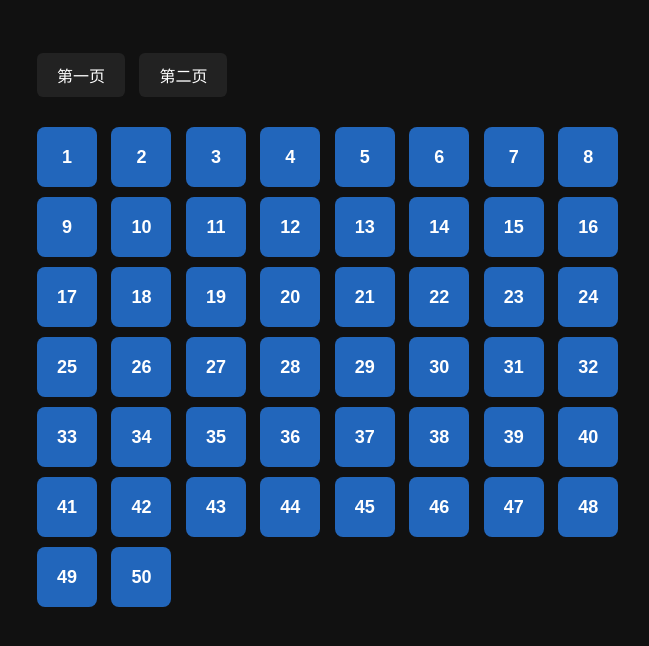
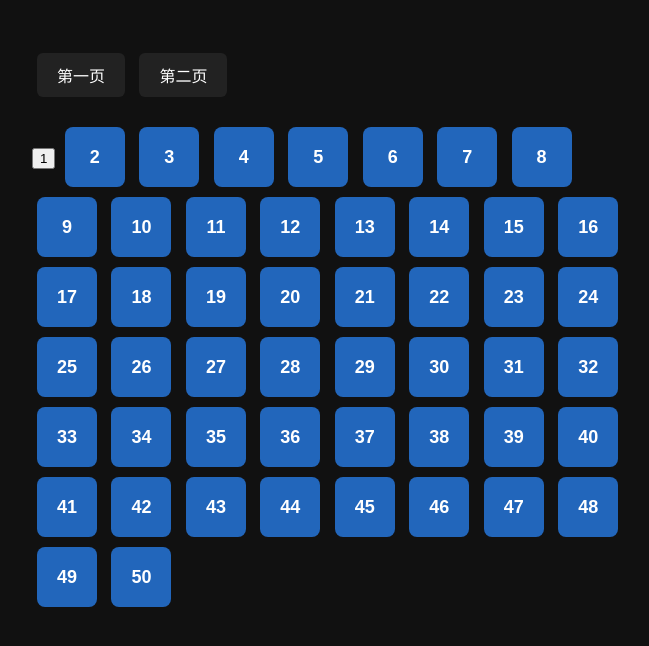
Before and after one commit to Ghhyu-WQ/fengyeshi, a plain HTML site: page ljt_m4.html in a window 1280 px wide. Shown: the whole page, without its empty margins (308-957 px from the left). Drawn offline with Linux system fonts and the light colour scheme.

Commit message:
Modify button class and remove completion instruction
Updated button class for page navigation and removed instruction for completing buttons.

```diff
--- a/code_20260302.html
+++ b/ljt_m4.html
@@ -35,7 +35,7 @@
 
   <!-- 第1页：1 - 50 -->
   <div class="page active" id="page1">
-       <button class="btn" onclick="go(1)">1</button>
+       <button class="https://skfb.ly/pGYur" onclick="go(1)">1</button>
     <button class="btn" onclick="go(2)">2</button>
     <button class="btn" onclick="go(3)">3</button>
     <button class="btn" onclick="go(4)">4</button>
@@ -124,7 +124,6 @@
     <button class="btn" onclick="go(83)">83</button>
     <button class="btn" onclick="go(84)">84</button>
     <button class="btn" onclick="go(85)">85</button>
-   你自己把 86～100 按上面格式补完就行，格式一模一样：
     <button class="btn" onclick="go(86)">86</button>
     <button class="btn" onclick="go(87)">87</button>
     <button class="btn" onclick="go(88)">88</button>
```
